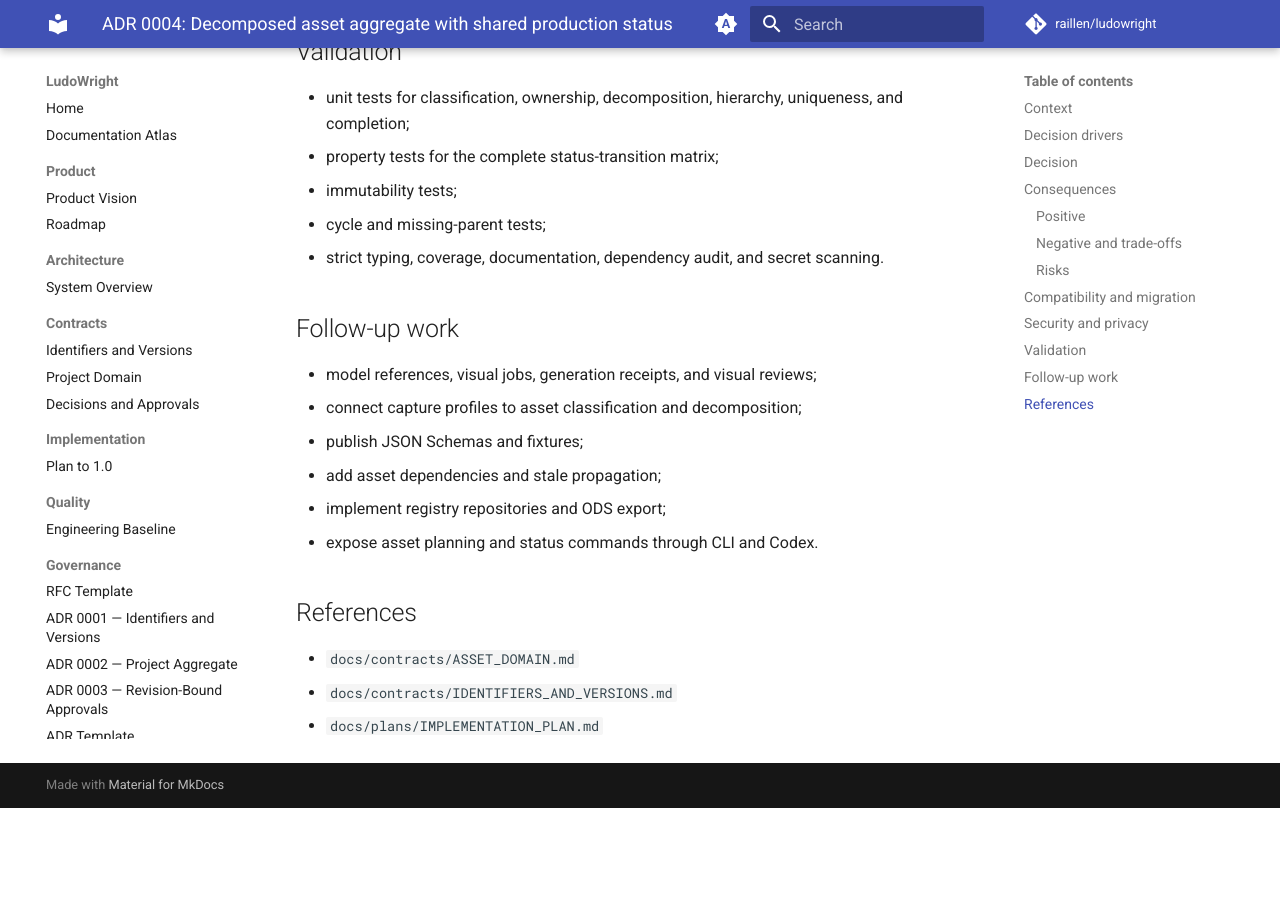
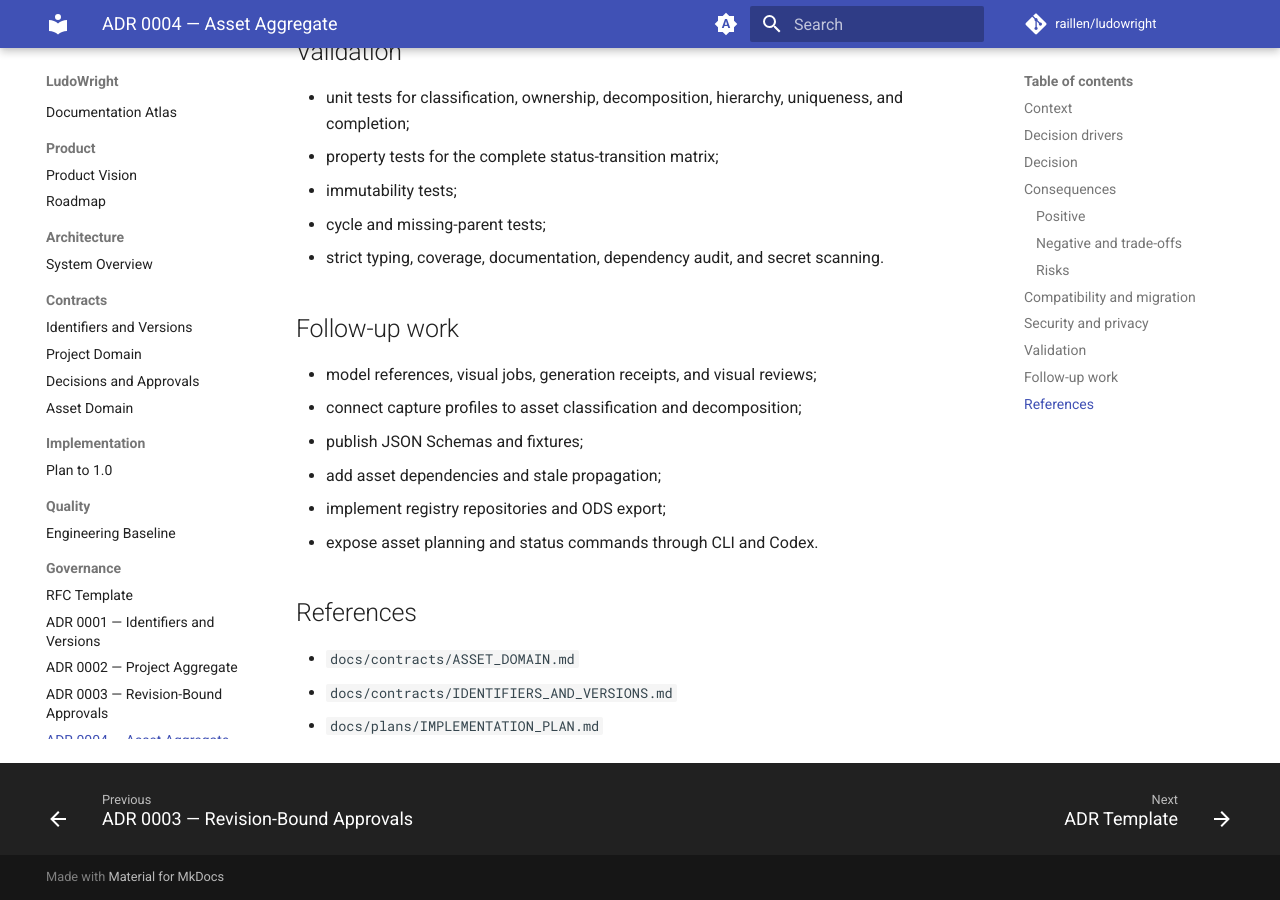
Before and after one commit to raillen/ludowright, an MkDocs documentation site: the page built from docs/decisions/0004-decomposed-asset-aggregate.md, in a window 1280 px wide and 900 px high, scrolled down 3173 px. Built offline with MkDocs 1.6.1 and Material for MkDocs 9.7.7, drawn with Linux system fonts in a browser that asks for light colours; comment, search, counter and statistics services are not loaded; before the commit the page ends 3981 px from its top, so only the background shows below that.

Commit message:
Publish asset domain contract

```diff
--- a/mkdocs.yml
+++ b/mkdocs.yml
@@ -20,6 +20,7 @@ nav:
       - Identifiers and Versions: contracts/IDENTIFIERS_AND_VERSIONS.md
       - Project Domain: contracts/PROJECT_DOMAIN.md
       - Decisions and Approvals: contracts/DECISIONS_AND_APPROVALS.md
+      - Asset Domain: contracts/ASSET_DOMAIN.md
   - Implementation:
       - Plan to 1.0: plans/IMPLEMENTATION_PLAN.md
   - Quality:
@@ -29,6 +30,7 @@ nav:
       - ADR 0001 — Identifiers and Versions: decisions/0001-typed-identifiers-and-revision-versions.md
       - ADR 0002 — Project Aggregate: decisions/0002-immutable-project-aggregate.md
       - ADR 0003 — Revision-Bound Approvals: decisions/0003-revision-bound-approvals.md
+      - ADR 0004 — Asset Aggregate: decisions/0004-decomposed-asset-aggregate.md
       - ADR Template: decisions/0000-template.md
   - Operations:
       - Documentation Site: operations/DOCUMENTATION_SITE.md
```
